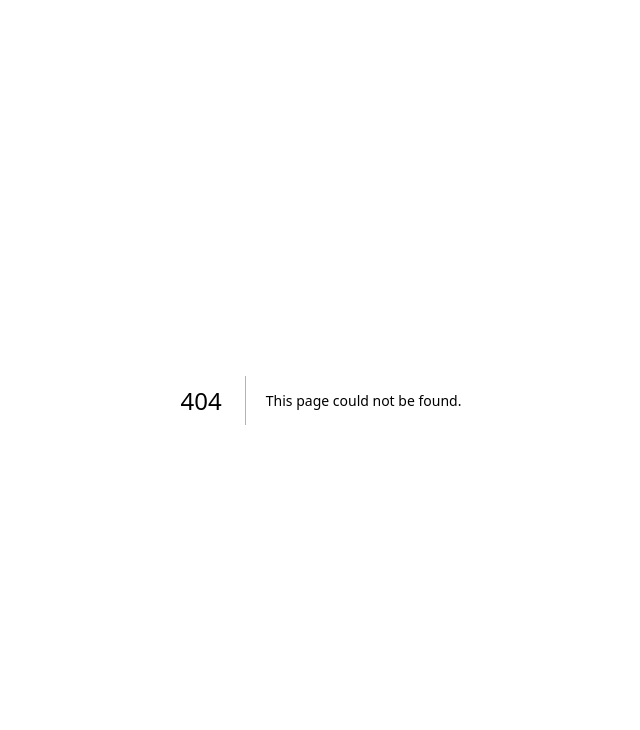
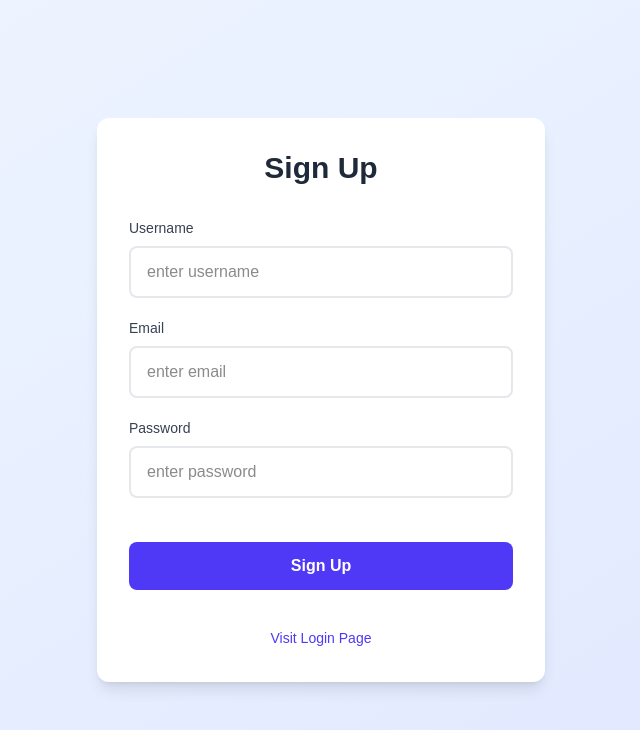
Before and after one commit to 47arsh/Authentication-System, a Next.js app: page /signup in a window 1280 px wide. Before the commit this address had no page. Shown: the top 730 px of the page, without its empty margins (319-959 px from the left). Built offline with nearby package versions, Linux system fonts and the light colour scheme.

Commit message:
add signup page

```diff
--- /dev/null
+++ b/src/app/login/page.tsx
@@ -0,0 +1,7 @@
+export default function LoginPage() {
+    return(
+        <div>
+            <h1>Login</h1>
+        </div>
+    )
+}
--- /dev/null
+++ b/src/app/signup/page.tsx
@@ -0,0 +1,77 @@
+"use client";
+import Link from "next/link";
+import React from "react";
+import { useRouter } from "next/navigation";
+import axios from "axios";
+
+export default function SignupPage(){
+
+    const [user, setUser] = React.useState({
+        username : "",
+        email : "",
+        password : ""
+    })
+
+    const onSignup = async () => {
+
+    }
+
+    return(
+        <div className="flex flex-col items-center justify-center min-h-screen py-2 bg-gradient-to-br from-blue-50 to-indigo-100">
+            <div className="w-full max-w-md p-8 bg-white rounded-xl shadow-lg">
+                <h1 className="text-3xl font-bold text-center text-gray-800 mb-8">Sign Up</h1>
+
+                <div className="space-y-5">
+                    <div>
+                        <label htmlFor="username" className="block text-sm font-medium text-gray-700 mb-2">Username</label>
+                        <input className="w-full px-4 py-3 border-2 border-gray-200 rounded-lg focus:border-indigo-500 focus:outline-none transition-colors"
+                            type="text"
+                            id="username"
+                            value={user.username}
+                            onChange={ (e) => {
+                                setUser({...user ,username : e.target.value })
+                            }}
+                            placeholder="enter username"
+                        />
+                    </div>
+
+                    <div>
+                        <label htmlFor="email" className="block text-sm font-medium text-gray-700 mb-2">Email</label>
+                        <input className="w-full px-4 py-3 border-2 border-gray-200 rounded-lg focus:border-indigo-500 focus:outline-none transition-colors"
+                            type="text"
+                            id="email"
+                            value={user.email}
+                            onChange={ (e) => {
+                                setUser({...user ,email : e.target.value })
+                            }}
+                            placeholder="enter email"
+                        />
+                    </div>
+
+                    <div>
+                        <label htmlFor="password" className="block text-sm font-medium text-gray-700 mb-2">Password</label>
+                        <input className="w-full px-4 py-3 border-2 border-gray-200 rounded-lg focus:border-indigo-500 focus:outline-none transition-colors"
+                            type="password"
+                            id="password"
+                            value={user.password}
+                            onChange={ (e) => {
+                                setUser({...user ,password : e.target.value })
+                            }}
+                            placeholder="enter password"
+                        />
+                    </div>
+
+                    <button className="w-full bg-indigo-600 text-white font-semibold py-3 rounded-lg hover:bg-indigo-700 transition-colors mt-6" onClick={onSignup}>
+                        Sign Up
+                    </button>
+
+                    <div className="text-center mt-4">
+                        <Link href="/login" className="text-indigo-600 hover:text-indigo-800 text-sm font-medium">
+                            Visit Login Page
+                        </Link>
+                    </div>
+                </div>
+            </div>
+        </div>
+    )
+}
--- /dev/null
+++ b/src/dbConfig/dbConfig.ts
@@ -0,0 +1,19 @@
+import mongoose from "mongoose";
+
+export async function connectDB() {
+    try {
+        mongoose.connect(process.env.mongo_uri!)
+        const connection = mongoose.connection;
+        connection.on('connected', () => {
+            console.log("mongoDB connected successfully");
+        })
+        connection.on('error', (err) => {
+            console.log("connection error, please make sure mongoDB is running");
+            console.log(err);
+            process.exit();
+        })
+    } catch (error) {
+        console.log("something went wrong!");
+        console.log(error);
+    }
+}
```
Also changed, not shown: src/app/api/users/login/route.ts (added), src/app/api/users/signup/route.ts (added).
